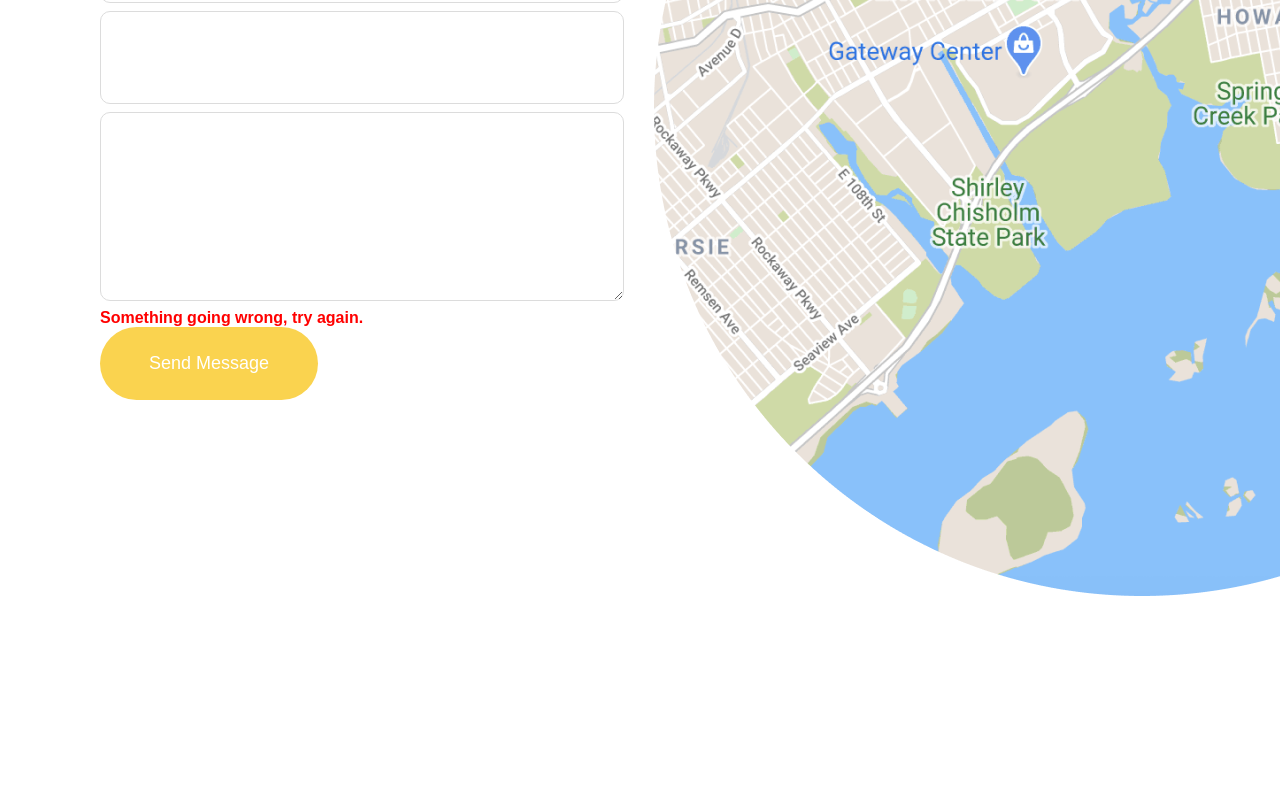
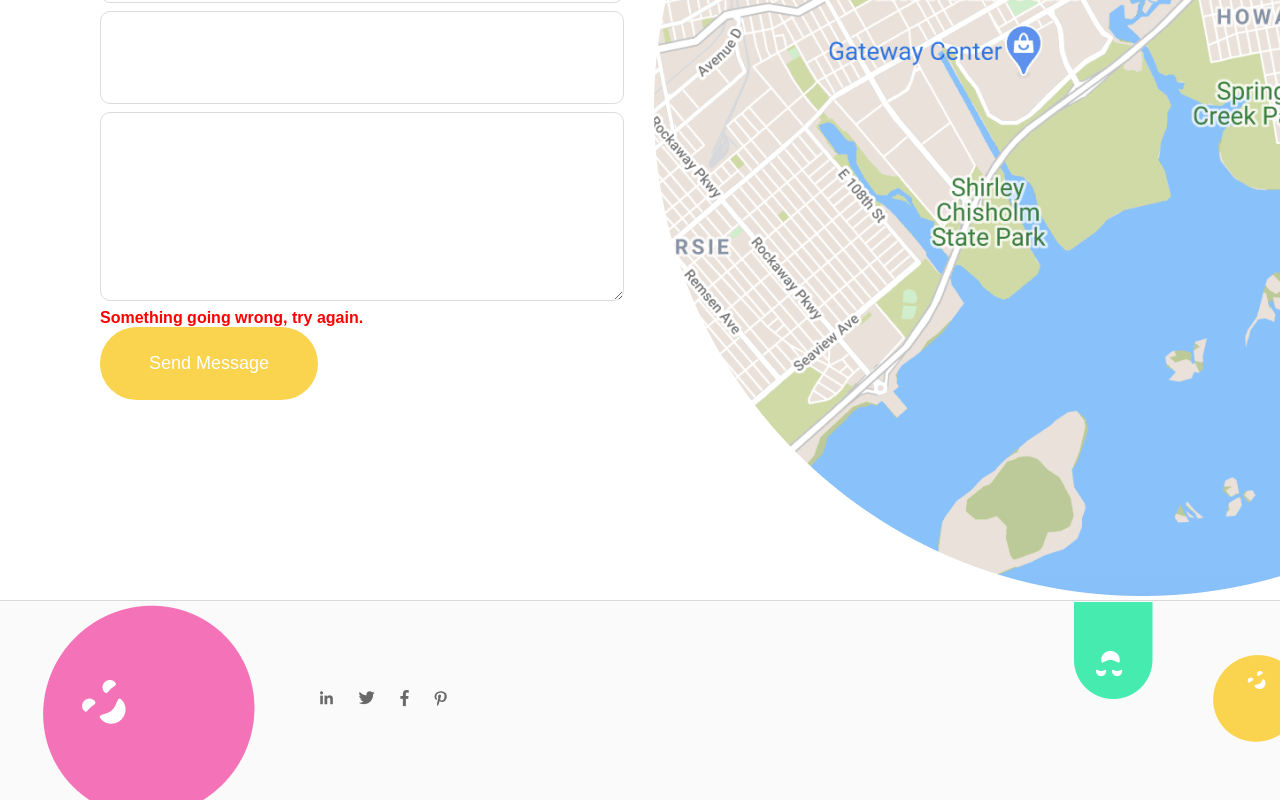
Before and after one commit to ArturBekhDEV/test-work-zenbit-fullstack, a React (Create React App) app: page / in a window 1280 px wide. Shown: the part 328-1128 px from the top of the page. Before the commit the page ends 928 px from the top, so only its background shows below. Built offline with nearby package versions, Linux system fonts and the light colour scheme.

Commit message:
updated footer

```diff
--- a/src/App.js
+++ b/src/App.js
@@ -1,8 +1,8 @@
 import React, { useState } from "react";
-import styled, { createGlobalStyle, css } from "styled-components";
+import styled, { createGlobalStyle } from "styled-components";
 import ApercuFont from "./fonts/ApercuArabicPro-Regular.woff2";
 import EarthImage from "../src/assets/mask_map.png";
-import redItemBot from "../src/assets/red_item_mid_map.png";
+import Footer from "./Footer";
 
 const GlobalStyle = createGlobalStyle`
   @font-face {
@@ -24,7 +24,6 @@ body {
   background: #ffff;
   color: #3E3E3E;
   height: 100%;
-
 }
 `;
 
@@ -99,6 +98,7 @@ function App() {
           <img src={EarthImage} alt="map"></img>
         </StyledMap>
       </StyledFormWrapper>
+      <Footer />
     </>
   );
 }
--- /dev/null
+++ b/src/Footer.jsx
@@ -0,0 +1,48 @@
+import React from "react";
+import styled from "styled-components";
+import redIcon from "../src/assets/red_item_bottom.png";
+import greenIcon from "../src/assets/green_item_bottom.png";
+import yellowIcon from "../src/assets/yellow_item_bottom_map.png";
+import iconLinks from "../src/assets/icons_links.png";
+
+const StyledFooterWrapper = styled.div`
+  position: relative;
+  background-color: #fafafa;
+  border-top: 1px solid #d8d8d8;
+  height: 200px;
+  display: flex;
+  justify-content: space-between;
+  align-items: center;
+
+  .icon_links {
+    padding-left: 320px;
+  }
+  .red_icon {
+    position: absolute;
+    bottom: 0px;
+  }
+  .green_icon {
+    position: absolute;
+    bottom: 101px;
+    right: 127px;
+  }
+`;
+
+const Footer = () => {
+  return (
+    <>
+      <StyledFooterWrapper>
+        <div>
+          <img className="red_icon" src={redIcon} alt="" />
+          <img className="icon_links" src={iconLinks} alt="" />
+        </div>
+        <div>
+          <img className="green_icon" src={greenIcon} alt="" />
+          <img className="yellow_icon" src={yellowIcon} alt="" />
+        </div>
+      </StyledFooterWrapper>
+    </>
+  );
+};
+
+export default Footer;
```
